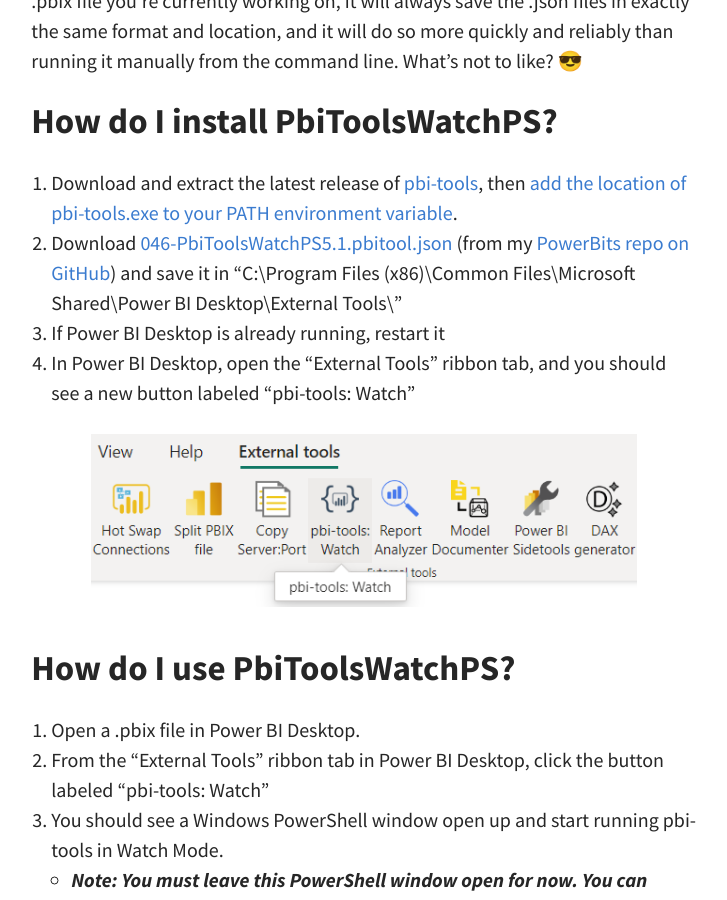
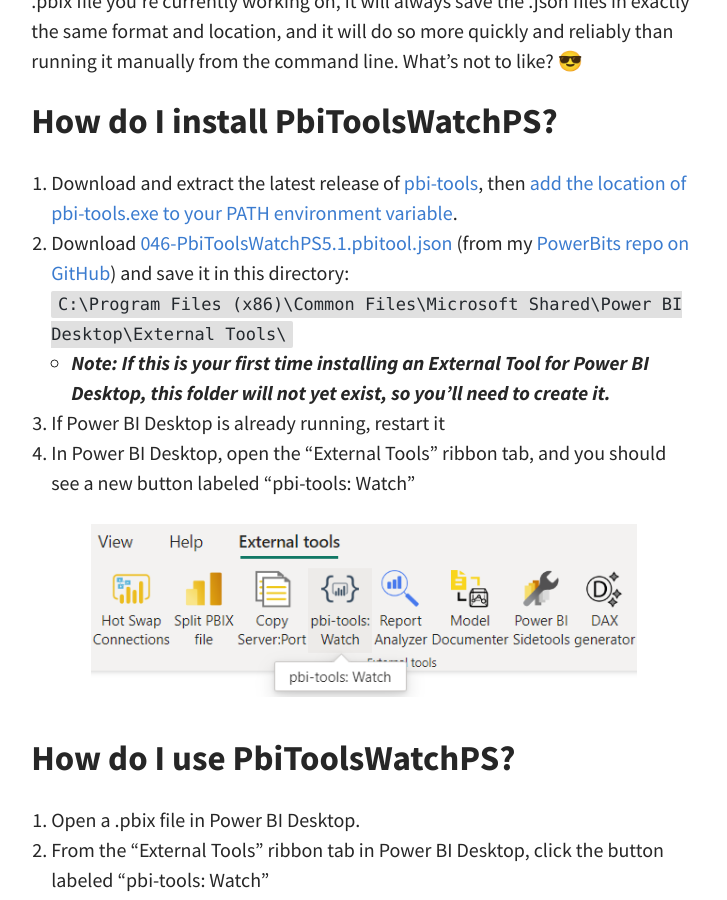
Before and after one commit to DataVolumeXYZ/DataVolumeXYZ, a Jekyll site: the page built from _posts/2023-03-21-external-tool-PbiToolsWatchPS.md, in a window 1280 px wide and 900 px high, scrolled down 2395 px. Shown: the whole window, without its empty margins (276-1003 px from the left). Built offline with Jekyll 4.4.1, drawn with Linux system fonts in a browser that asks for light colours.

Commit message:
Added note: Must create folder if it doesn't already exist

````diff
--- a/_posts/2023-03-21-external-tool-PbiToolsWatchPS.md
+++ b/_posts/2023-03-21-external-tool-PbiToolsWatchPS.md
@@ -45,9 +45,11 @@
 ## How do I install PbiToolsWatchPS?
 
 1. Download and extract the latest release of [pbi-tools](https://pbi.tools), then [add the location of pbi-tools.exe to your PATH environment variable](https://pbi.tools/tutorials/getting-started-cli.html#4-optionally-add-the-tool-folder-to-your-path-environment-setting).
-2. Download [046-PbiToolsWatchPS5.1.pbitool.json](https://raw.githubusercontent.com/JamesDBartlett3/PowerBits/main/ExternalTools/046-PbiToolsWatchPS5.1.pbitool.json) (from my [PowerBits repo on GitHub](https://github.com/JamesDBartlett3/PowerBits)) and save it in "C:\Program Files (x86)\Common Files\Microsoft Shared\Power BI Desktop\External Tools\\"
-3. If Power BI Desktop is already running, restart it
-4. In Power BI Desktop, open the "External Tools" ribbon tab, and you should see a new button labeled "pbi-tools: Watch"
+2. Download [046-PbiToolsWatchPS5.1.pbitool.json](https://raw.githubusercontent.com/JamesDBartlett3/PowerBits/main/ExternalTools/046-PbiToolsWatchPS5.1.pbitool.json) (from my [PowerBits repo on GitHub](https://github.com/JamesDBartlett3/PowerBits)) and save it in this directory:
+```C:\Program Files (x86)\Common Files\Microsoft Shared\Power BI Desktop\External Tools\```
+	* _**Note: If this is your first time installing an External Tool for Power BI Desktop, this folder will not yet exist, so you'll need to create it.**_
+1. If Power BI Desktop is already running, restart it
+2. In Power BI Desktop, open the "External Tools" ribbon tab, and you should see a new button labeled "pbi-tools: Watch"
 
 {% include aligner.html images="pexels/pbitoolswatchps_externaltoolsribbon.png" column="auto" %}
 
````
